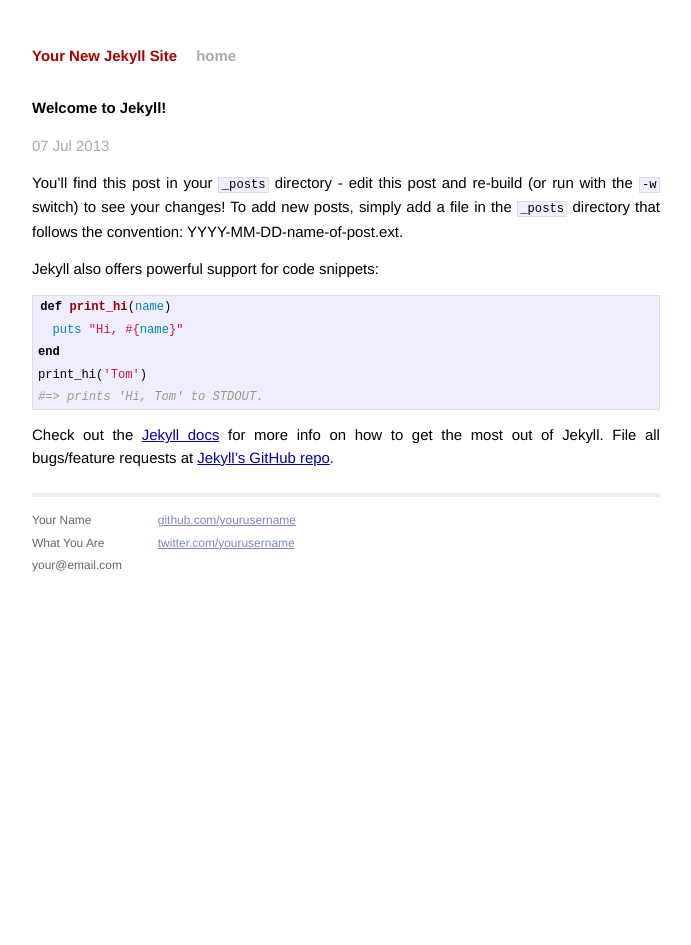
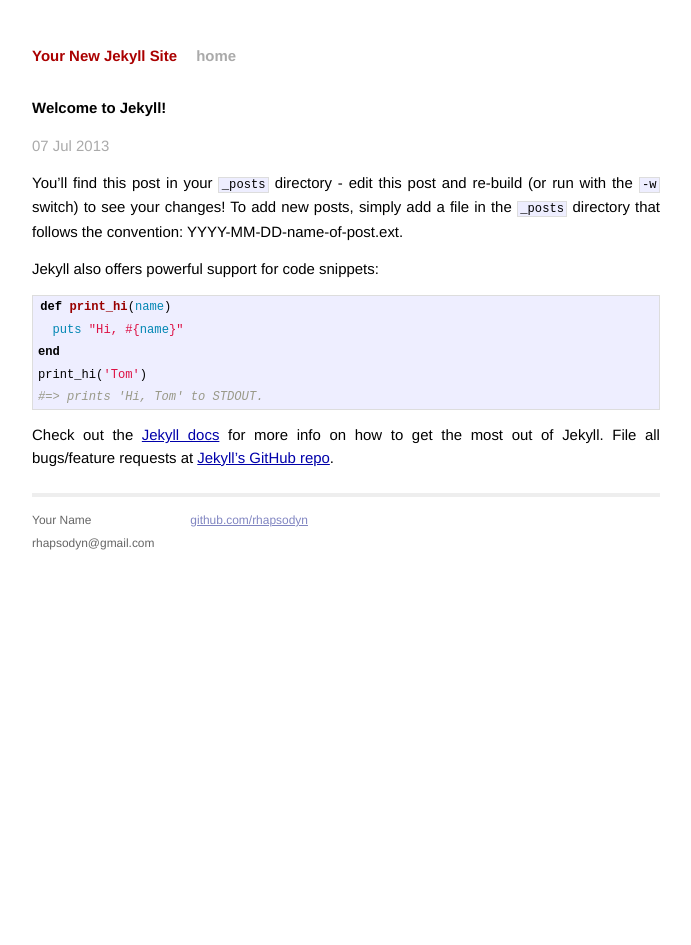
Before and after one commit to rhapsodyn/rhapsodyn.github.com, a Jekyll site: the page built from _posts/2013-07-07-welcome-to-jekyll.markdown, in a window 1280 px wide. Shown: the whole page, without its empty margins (294-985 px from the left). Built offline with Jekyll 4.4.1, drawn with Linux system fonts in a browser that asks for light colours.

Commit message:
edit the home page

```diff
--- a/_layouts/default.html
+++ b/_layouts/default.html
@@ -28,14 +28,12 @@
               <div class="contact">
                 <p>
                   Your Name<br />
-                  What You Are<br />
-                  your@email.com
+                  rhapsodyn@gmail.com
                 </p>
               </div>
               <div class="contact">
                 <p>
-                  <a href="http://github.com/yourusername/">github.com/yourusername</a><br />
-                  <a href="http://twitter.com/yourusername/">twitter.com/yourusername</a><br />
+                  <a href="http://github.com/rhapsodyn/">github.com/rhapsodyn</a><br />
                 </p>
               </div>
             </div>
--- a/index.html
+++ b/index.html
@@ -1,6 +1,6 @@
 ---
 layout: default
-title: Your New Jekyll Site
+title: Site Of R
 ---
 
 <div id="home">
```
